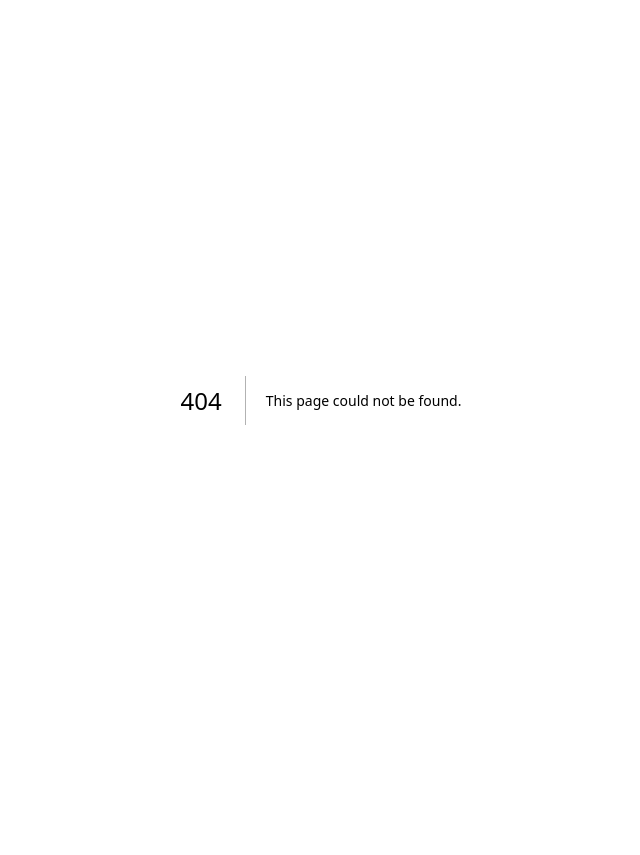
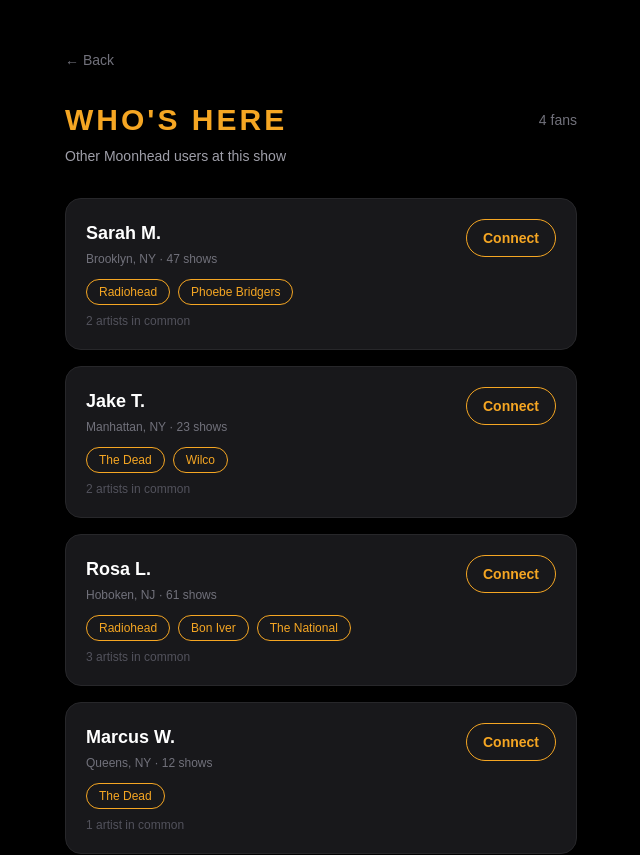
Before and after one commit to Dogsname1999/moonhead, a Next.js app: page /whohere in a window 1280 px wide. Before the commit this address had no page. Shown: the top 855 px of the page, without its empty margins (319-959 px from the left). Before the commit the page ends 800 px from the top, so only its background shows below. Built offline with nearby package versions, Linux system fonts and the light colour scheme.

Commit message:
add who's here screen and profile screen

```diff
--- /dev/null
+++ b/app/whohere/page.tsx
@@ -0,0 +1,108 @@
+'use client'
+import { useRouter } from 'next/navigation'
+import { useState } from 'react'
+
+const mockAttendees = [
+  {
+    id: 1,
+    name: 'Sarah M.',
+    location: 'Brooklyn, NY',
+    shows: 47,
+    mutualArtists: ['Radiohead', 'Phoebe Bridgers'],
+    connected: false,
+  },
+  {
+    id: 2,
+    name: 'Jake T.',
+    location: 'Manhattan, NY',
+    shows: 23,
+    mutualArtists: ['The Dead', 'Wilco'],
+    connected: false,
+  },
+  {
+    id: 3,
+    name: 'Rosa L.',
+    location: 'Hoboken, NJ',
+    shows: 61,
+    mutualArtists: ['Radiohead', 'Bon Iver', 'The National'],
+    connected: false,
+  },
+  {
+    id: 4,
+    name: 'Marcus W.',
+    location: 'Queens, NY',
+    shows: 12,
+    mutualArtists: ['The Dead'],
+    connected: false,
+  },
+]
+
+export default function WhoHerePage() {
+  const router = useRouter()
+  const [attendees, setAttendees] = useState(mockAttendees)
+
+  const toggleConnect = (id: number) => {
+    setAttendees(attendees.map(a =>
+      a.id === id ? { ...a, connected: !a.connected } : a
+    ))
+  }
+
+  return (
+    <main className="min-h-screen bg-black text-white px-6 py-12">
+      <div className="max-w-lg mx-auto">
+        <button onClick={() => router.back()} className="text-zinc-500 text-sm mb-8 hover:text-white transition">
+          ← Back
+        </button>
+
+        <div className="flex justify-between items-start mb-2">
+          <h2 className="text-3xl font-bold tracking-widest" style={{ color: '#F5A623' }}>WHO'S HERE</h2>
+          <span className="text-zinc-500 text-sm mt-2">{attendees.length} fans</span>
+        </div>
+        <p className="text-zinc-400 text-sm mb-8">Other Moonhead users at this show</p>
+
+        <div className="space-y-4">
+          {attendees.map((person) => (
+            <div key={person.id} className="bg-zinc-900 rounded-2xl p-5 border border-zinc-800">
+              <div className="flex justify-between items-start">
+                <div>
+                  <h3 className="font-bold text-lg">{person.name}</h3>
+                  <p className="text-zinc-500 text-xs mt-1">{person.location} · {person.shows} shows</p>
+                  <div className="flex flex-wrap gap-2 mt-3">
+                    {person.mutualArtists.map((artist) => (
+                      <span
+                        key={artist}
+                        className="text-xs px-3 py-1 rounded-full border"
+                        style={{ borderColor: '#F5A623', color: '#F5A623' }}
+                      >
+                        {artist}
+                      </span>
+                    ))}
+                  </div>
+                  <p className="text-zinc-600 text-xs mt-2">
+                    {person.mutualArtists.length} artist{person.mutualArtists.length > 1 ? 's' : ''} in common
+                  </p>
+                </div>
+                <button
+                  onClick={() => toggleConnect(person.id)}
+                  className="ml-4 px-4 py-2 rounded-full text-sm font-semibold transition shrink-0"
+                  style={person.connected
+                    ? { backgroundColor: '#F5A623', color: '#000' }
+                    : { border: '1px solid #F5A623', color: '#F5A623' }
+                  }
+                >
+                  {person.connected ? 'Connected ✓' : 'Connect'}
+                </button>
+              </div>
+            </div>
+          ))}
+        </div>
+
+        <div className="mt-10 bg-zinc-900 rounded-2xl p-5 border border-zinc-800 text-center">
+          <p className="text-zinc-400 text-sm">More fans check in as the show goes on</p>
+          <p className="text-zinc-600 text-xs mt-1">Connections are based on shared artists</p>
+        </div>
+
+      </div>
+    </main>
+  )
+}
```
